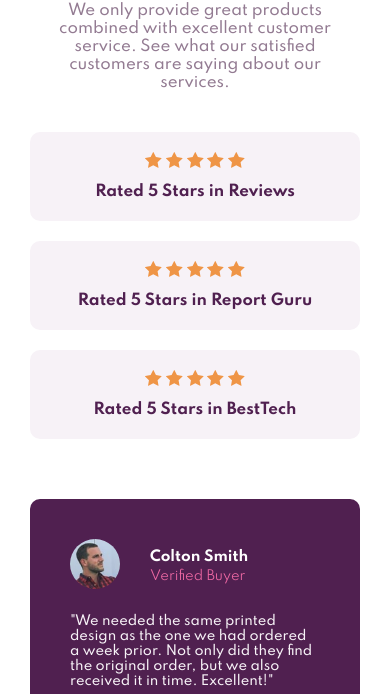
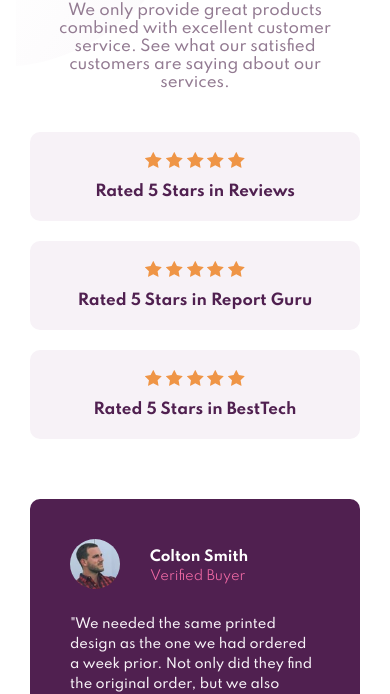
Before and after one commit to gusanchedev/frontend-mentor-social-proof-section, a plain HTML site: page index.html in a window 390 px wide. Shown: the part 166-860 px from the top of the page. Drawn offline with Linux system fonts and the light colour scheme.

Commit message:
Add CSS for background image for mobile

```diff
--- a/css/mobile.css
+++ b/css/mobile.css
@@ -14,6 +14,9 @@ body {
   font-size: 15px;
   font-family: "Spartan", sans-serif;
   margin: 0 auto;
+  background-image: url('../images/bg-pattern-top-mobile.svg'), url('../images/bg-pattern-bottom-mobile.svg');
+  background-repeat: no-repeat;
+  background-position: top 0px right 0px, bottom 0px right 0px;
 }
 header,
 main {
@@ -84,6 +87,7 @@ header p {
   font-size: 13px;
   margin: 20px 5px 0 0;
   font-weight: 500;
+  line-height: 20px;
 }
 .attribution {
   font-size: 11px;
```
